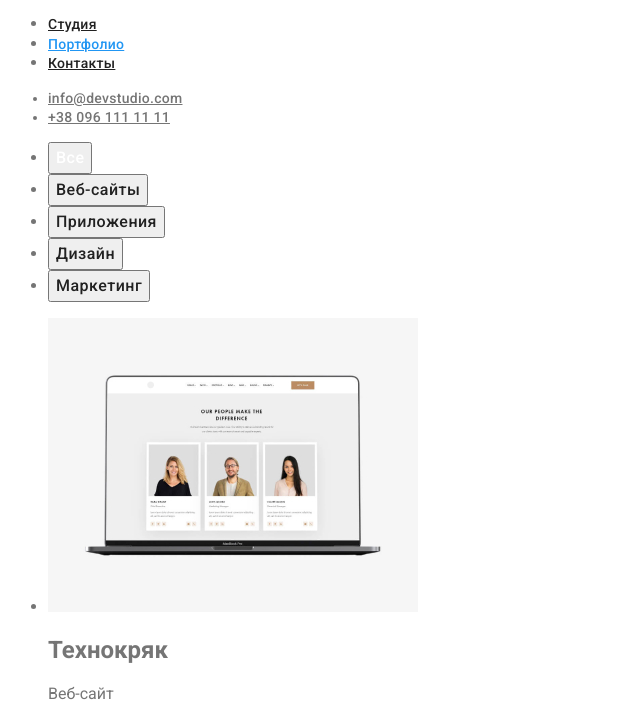
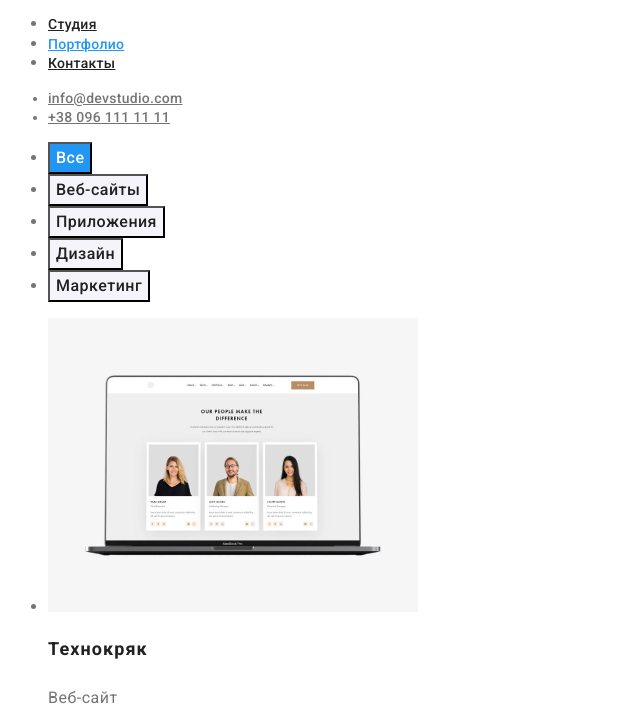
Before and after one commit to Serj-New/goit-markup-hw-02.1, a plain HTML site: page portfolio.html in a window 1280 px wide. Shown: the part 41-757 px from the top of the page, without its empty margins (0-640 px from the left). Drawn offline with Linux system fonts and the light colour scheme.

Commit message:
добавляет стили текстам на странице портфолио

```diff
--- a/css/common.css
+++ b/css/common.css
@@ -1,10 +1,19 @@
 :root {
+  /* Шрифты */
   --main-font: 'Roboto', sans-serif;
   --secondary-font: 'Raleway', sans-serif;
+
+  /* Цвета шрифтов */
   --primary-text-color: #757575;
   --title-text-color: #212121;
   --accent-color: #2196f3;
   --primary-white-color: #ffffff;
+
+  /* Цвета заливки */
+  --primary-bacground: #ffffff;
+  --secondary-background: #f5f4fa;
+  --footer-bacground: #2f303a;
+  --accent-background: #2196f3;
 }
 
 body {
@@ -14,11 +23,11 @@ body {
 }
 
 header {
-  background-color: #ffffff;
+  background-color: var(--primary-bacground);
 }
 
 footer {
-  background-color: #2f303a;
+  background-color: var(--footer-bacground);
 }
 
 /* =============== COMPONENTS =============== */
--- a/css/main.css
+++ b/css/main.css
@@ -33,7 +33,7 @@
   letter-spacing: 0.06em;
   color: var(--primary-white-color);
   border: none;
-  background-color: var(--accent-color);
+  background-color: var(--accent-background);
 }
 
 /* =============== FEATURES =============== */
--- a/css/portfolio.css
+++ b/css/portfolio.css
@@ -9,10 +9,30 @@
   text-align: center;
   letter-spacing: 0.03em;
   color: var(--title-text-color);
+  background-color: #f5f4fa;
 }
 
-.filtr-btn.current {
+.filtr-btn.current,
+.filtr-btn:hover,
+.filtr-btn:focus {
   color: var(--primary-white-color);
+  background-color: var(--accent-background);
 }
 
 /* =============== PROJECTS =============== */
+
+.projects-title {
+  font-weight: 700;
+  font-size: 18px;
+  line-height: 2;
+  letter-spacing: 0.06em;
+  color: var(--title-text-color);
+}
+
+.projects-kind {
+  font-weight: 400;
+  font-size: 16px;
+  line-height: 1.875;
+  letter-spacing: 0.03em;
+  color: var(--primary-text-color);
+}
```
